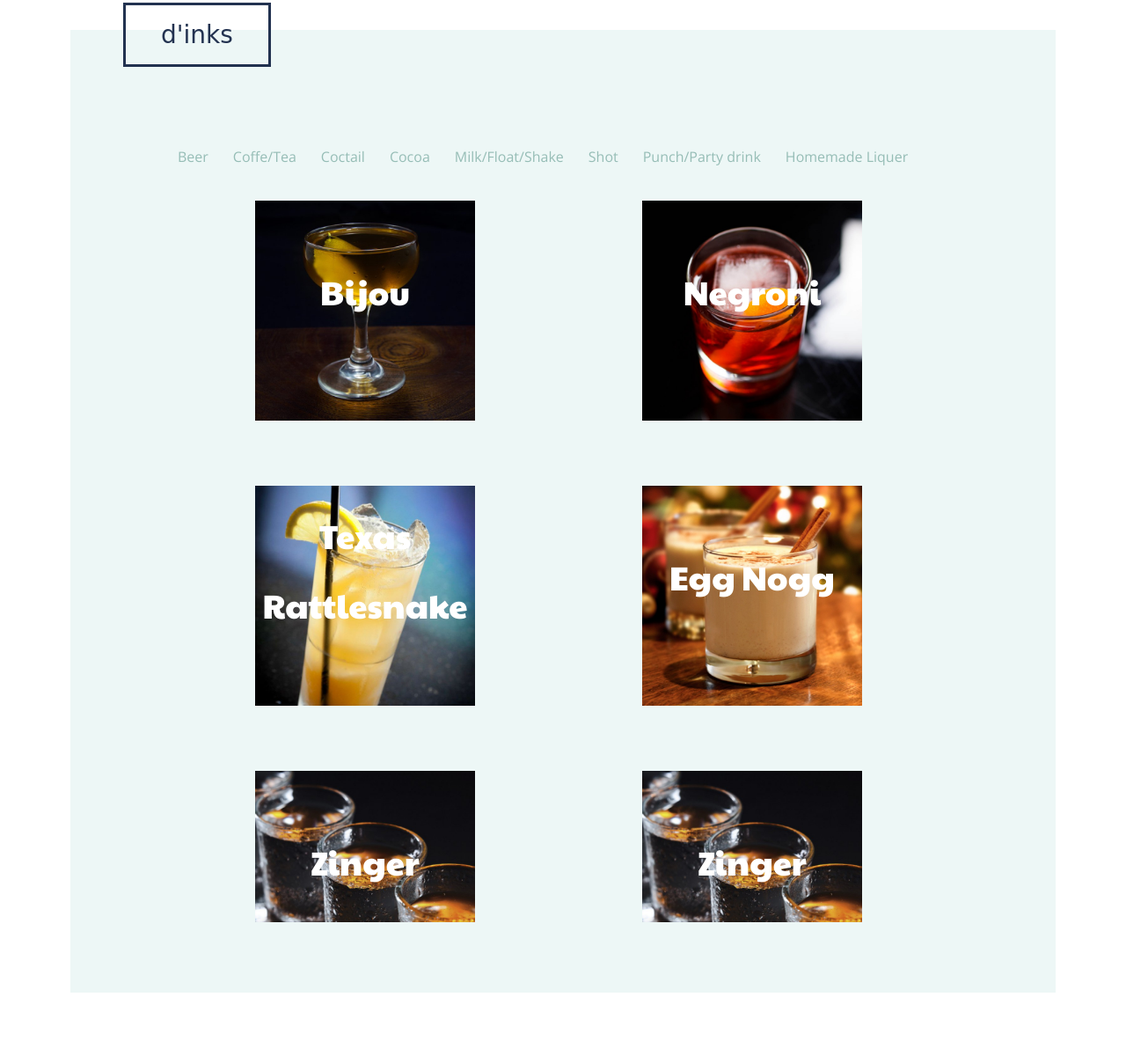
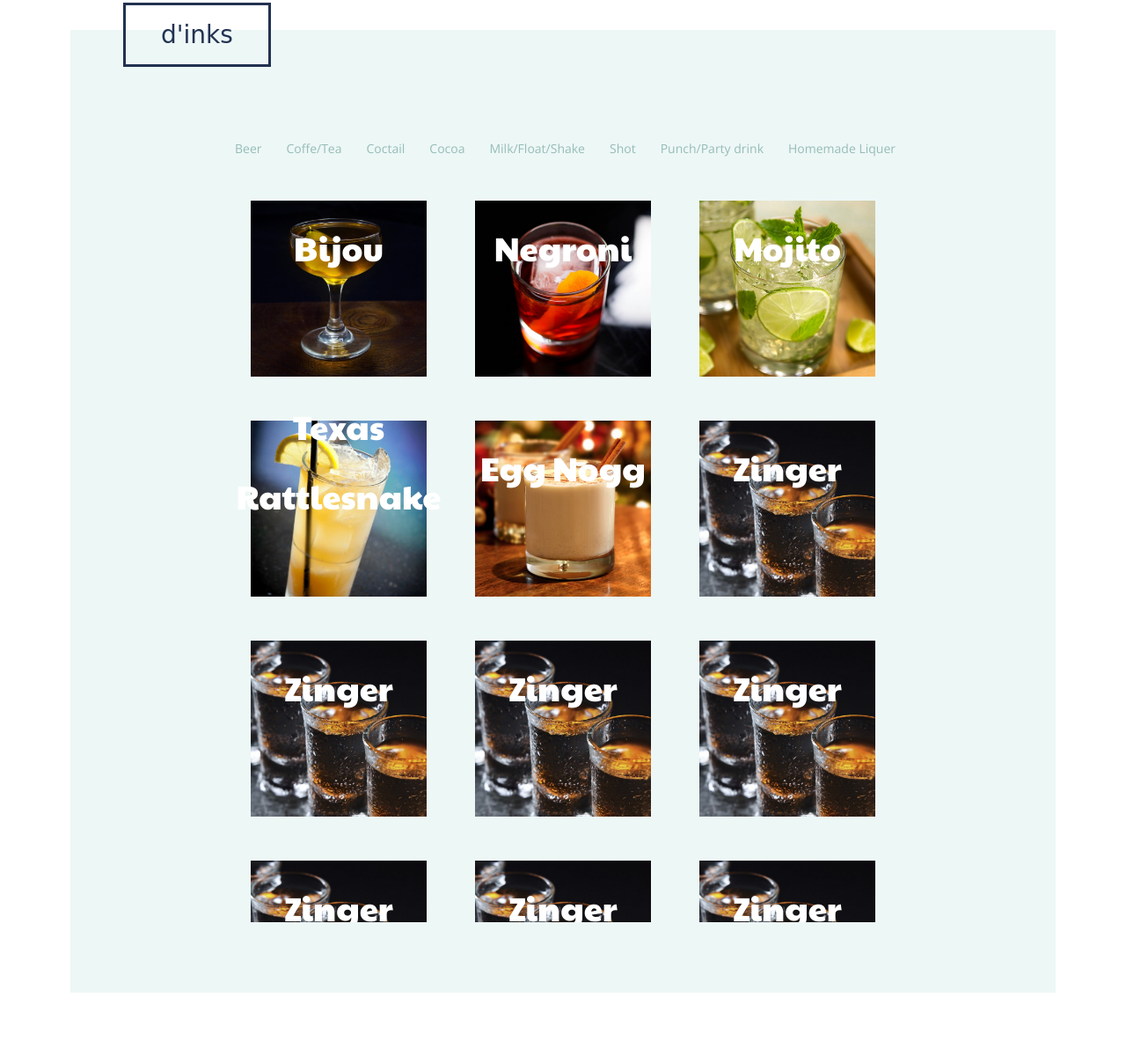
Before and after one commit to ArkadiuszMaliszewski/Daft_Academy_zadanie_domowe_2, a website built with webpack: page src/template.html in a window 1280 px wide. Shown: the part 46-1254 px from the top of the page at 88% size. Built offline with nearby package versions, Linux system fonts and the light colour scheme; a web font is replaced by a local one.

Commit message:
Zadanie domowe 2 -adjustments to gallery-section

```diff
--- a/src/stylesheets/_gallery-section.scss
+++ b/src/stylesheets/_gallery-section.scss
@@ -20,7 +20,7 @@
     }
 
     .menu {
-        width: 1200px;
+        width: 960px;
         margin: 0 auto;
         height: 152px;
 
@@ -29,10 +29,10 @@
 
             .menu-drinks-item{
                 font-family: $font-nav;
-                font-size: 16px;
+                font-size: 14px;
                 font-weight: 400;
                 display: inline-block;
-                margin: 10px 25px 10px 0;
+                margin: 0px 25px 10px 0;
                 color: $nav-color;
                 cursor: pointer;
 
@@ -42,9 +42,9 @@
                     &:after{
                         content: "";
                         display: block;
-                        width: 70%;
-                        padding-top: 7px;
-                        border-bottom: 1.5px solid $primary;
+                        width: 80%;
+                        padding-top: 6px;
+                        border-bottom: 2px solid $primary;
                     }
                 }
 
@@ -63,15 +63,14 @@
 
         .gallery-images{
             display: flex;
-            justify-content: space-between;
+            justify-content: space-evenly;
             flex-wrap: wrap;
-            width: 1200px;
+            width: auto;
             margin: 0 auto;
 
             .gallery-images-item{
-                margin: 0 10px 24px 10px;
-                height: 300px;
-                width: 300px;
+                height: 250px;
+                width: 250px;
                 text-align: center;
 
                 .gallery-drinks_name{
@@ -93,11 +92,12 @@
                 }
 
                 img{
-                    height: 250px;
-                    width: 250px;
+                    height: 200px;
+                    width: 200px;
 
                     &:hover{
                         border: 7px solid $gallery-color_hover;
+                        border-radius: 3px;
                     }
                 }
             }
--- a/src/template.html
+++ b/src/template.html
@@ -67,6 +67,18 @@
             <img src="./assets/img/zinger.jpg" />
             <span class="gallery-drinks_name">Zinger</span>
           </div>
+          <div class="gallery-images-item">
+              <img src="./assets/img/zinger.jpg" />
+              <span class="gallery-drinks_name">Zinger</span>
+            </div>
+            <div class="gallery-images-item">
+              <img src="./assets/img/zinger.jpg" />
+              <span class="gallery-drinks_name">Zinger</span>
+            </div>
+            <div class="gallery-images-item">
+              <img src="./assets/img/zinger.jpg" />
+              <span class="gallery-drinks_name">Zinger</span>
+            </div>
         </div>
       </div>
     </div>
```
Also changed, not shown: docs/index.html (+1 -1 lines), 2 other files.
